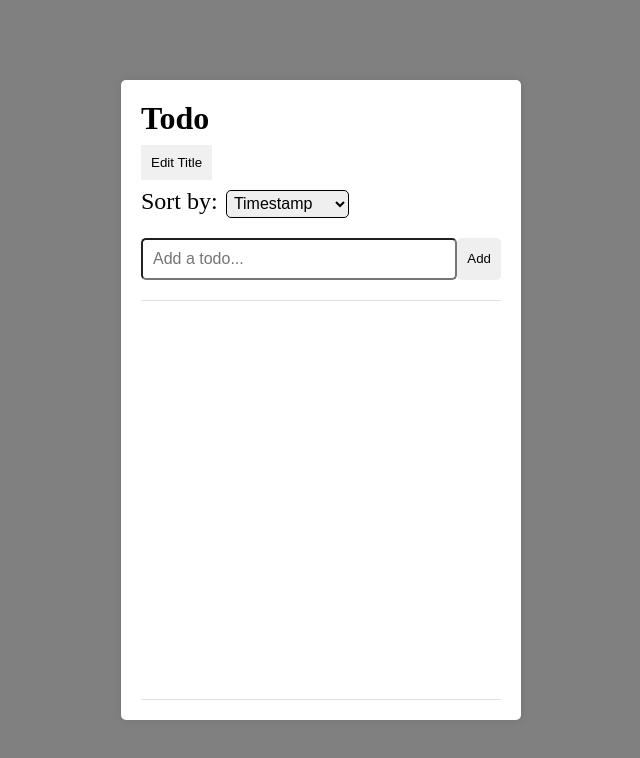
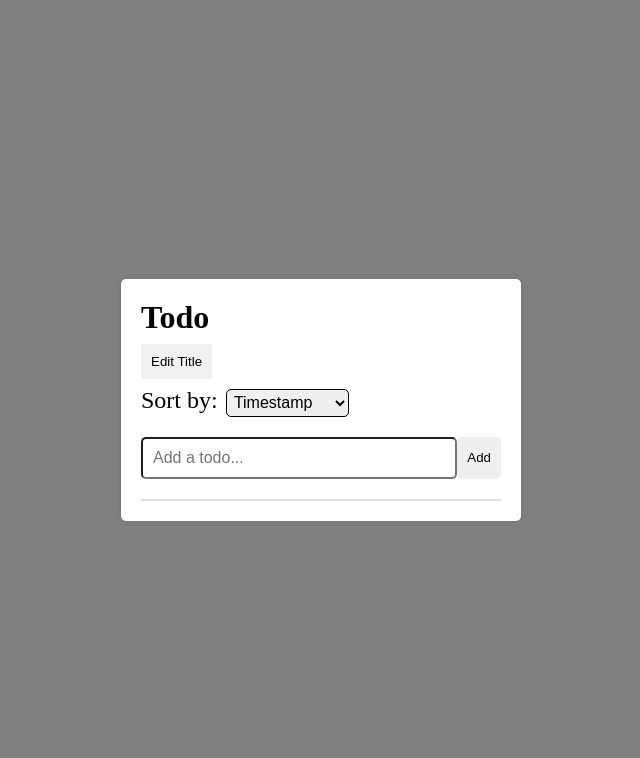
Before and after one commit to Isidorsson/lexicon-tasks, a React (Vite) app in the folder lexicon-task-react-todo-list/: page / in a window 1280 px wide. Shown: the top 758 px of the page, without its empty margins (319-959 px from the left). Built offline with nearby package versions, Linux system fonts and the light colour scheme.

Commit message:
Update max-height in index.css and TodoList.css

```diff
--- a/lexicon-task-react-todo-list/src/index.css
+++ b/lexicon-task-react-todo-list/src/index.css
@@ -16,7 +16,7 @@ body {
 .App {
   max-width: 25rem;
   width: 100%;
-  max-height: 40rem;
+  max-height: auto;
   height: 100%;
   /* height: 60rem; */
   background-color: white;
--- a/lexicon-task-react-todo-list/src/styles/TodoList.css
+++ b/lexicon-task-react-todo-list/src/styles/TodoList.css
@@ -2,8 +2,9 @@
   margin-top: 20px;
   list-style: none;
   overflow-y: scroll;
-  max-height: 100%;
-  height: 25rem;
+  max-height: 30rem;
+  /* height: 35rem; */
+  /* height: ; */
   max-width: 100%;
   width: 23rem;
   border-top: 1px solid #e0e0e0;
```
